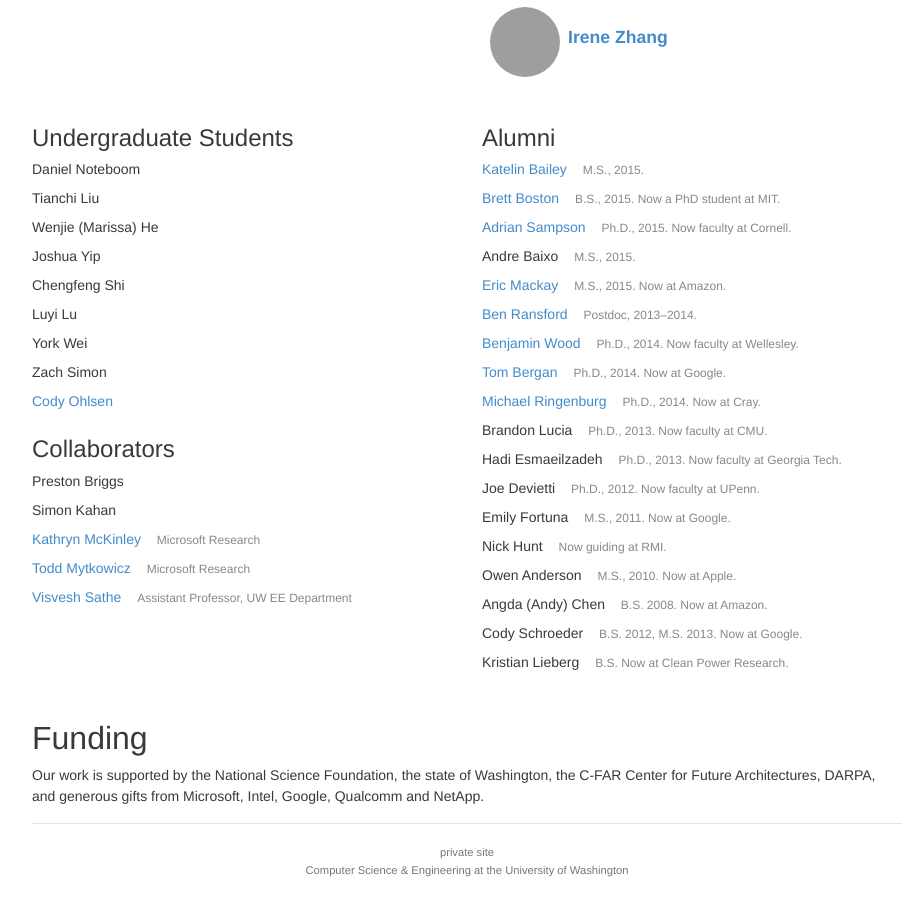
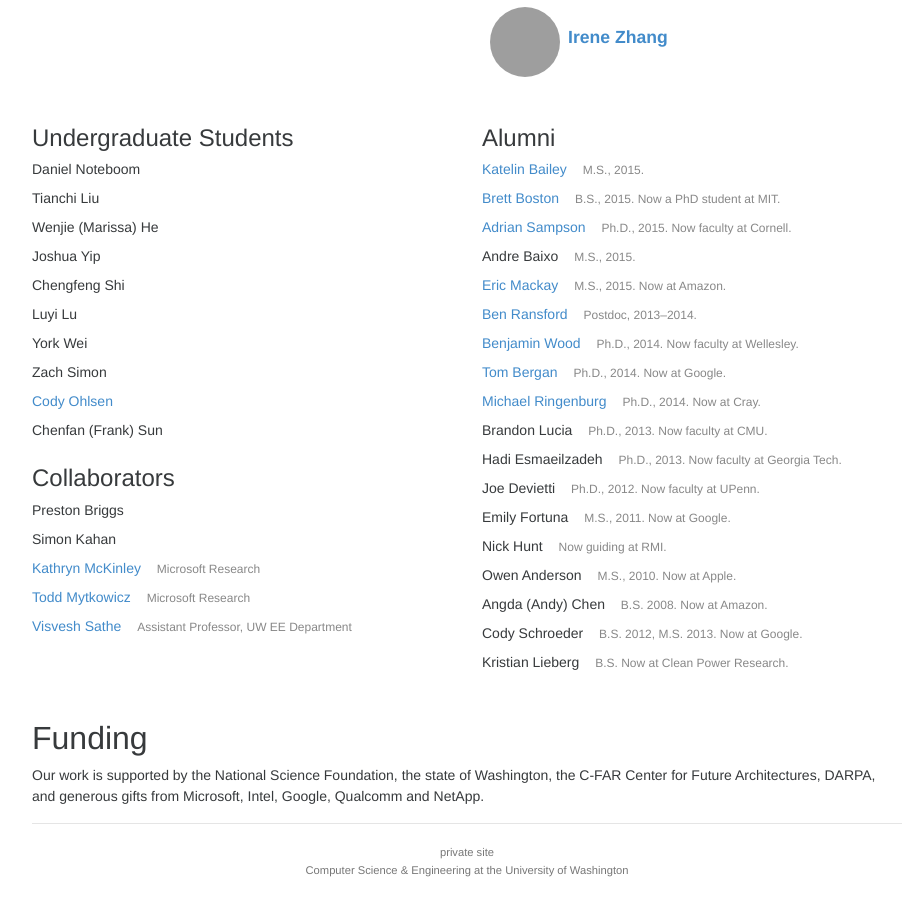
Before and after one commit to uwsampa/sampa-public, a Jekyll site: the page built from index.html, in a window 1280 px wide and 900 px high, scrolled down 2428 px. Shown: the whole window, without its empty margins (173-1078 px from the left). Built offline with Jekyll 4.4.1, drawn with Linux system fonts in a browser that asks for light colours; nearby versions of some CDN libraries; Markdown is read by kramdown in place of the engine named in the settings; grey boxes are pictures that could not be loaded.

Commit message:
Adding Frank Sun

```diff
--- a/_data/people.yml
+++ b/_data/people.yml
@@ -270,6 +270,9 @@ codyohl:
     role: ugrad
     image: /img/people/codyohl.jpg
     webpage: http://www.linkedin.com/in/codyohlsen
+chenfs:
+    display_name: Chenfan (Frank) Sun
+    role: ugrad
 
 
 # Collaborators
```
